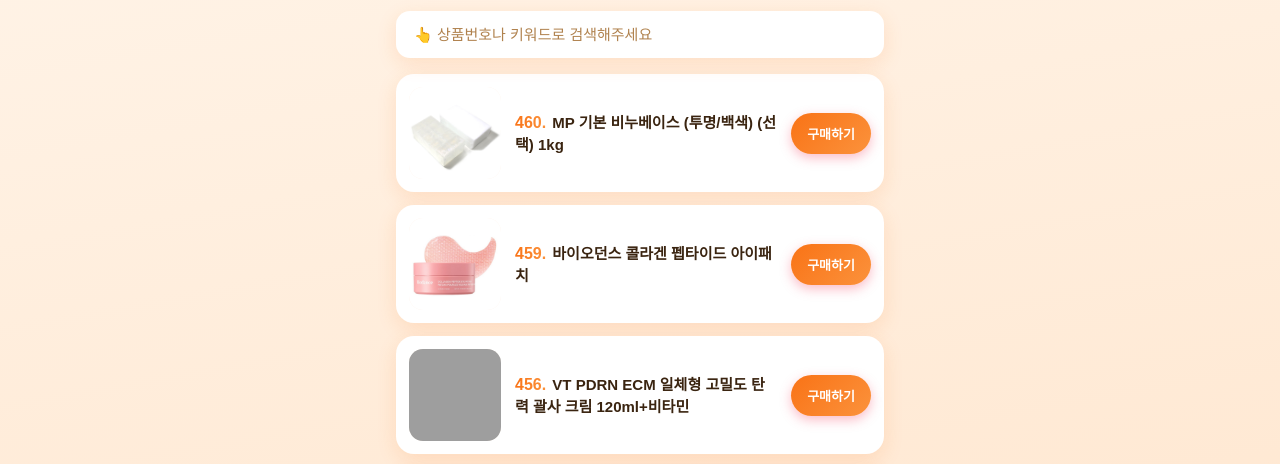
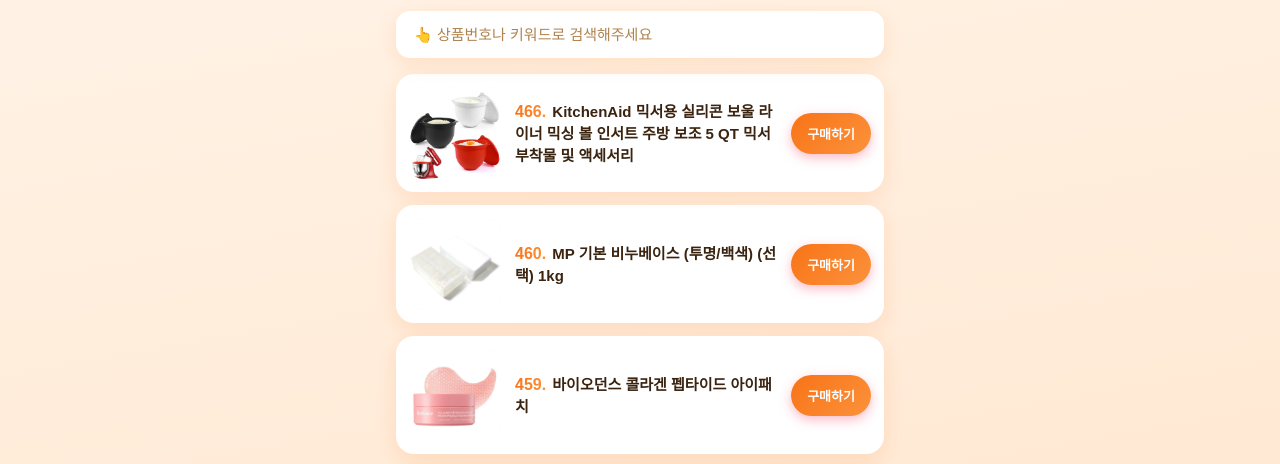
Before and after one commit to shop1649/onshopping, a plain HTML site: page index.html in a window 1280 px wide. Shown: the part 270-734 px from the top of the page. Drawn offline with Linux system fonts and the light colour scheme; grey boxes are pictures that could not be loaded.

Commit message:
상품 갱신 2026-11-28 16:11

```diff
--- a/index.html
+++ b/index.html
@@ -72,6 +72,11 @@ footer{margin-top:28px;text-align:center;font-size:11px;color:var(--sub);line-he
 <div class="notice">이 페이지는 쿠팡 파트너스 활동의 일환으로, 이에 따른 일정액의 수수료를 제공받습니다.</div>
 <input class="search" id="q" type="search" placeholder="👆 상품번호나 키워드로 검색해주세요"
  oninput="for(const c of document.querySelectorAll('.card'))c.style.display=c.dataset.k.includes(this.value.trim().toLowerCase())?'':'none'">
+<a class="card" data-k="466 kitchenaid 믹서용 실리콘 보울 라이너 믹싱 볼 인서트 주방 보조 5 qt 믹서 부착물 및 액세서리" href="https://link.coupang.com/re/AFFSDP?lptag=AF6252943&amp;pageKey=9810172983&amp;itemId=29378938451&amp;vendorItemId=96290746247&amp;traceid=V0-153-0d40fda181941476&amp;requestid=20261128120046850172029959&amp;token=31850C%7CGM&amp;pt=0&amp;slot=4" target="_blank" rel="noopener sponsored">
+  <img class="thumb" src="img/466-d39d464a.jpg" alt="" loading="lazy">
+  <div class="info"><div class="name"><span class="no">466.</span> KitchenAid 믹서용 실리콘 보울 라이너 믹싱 볼 인서트 주방 보조 5 QT 믹서 부착물 및 액세서리</div></div>
+  <span class="btn">구매하기</span>
+</a>
 <a class="card" data-k="460 mp 기본 비누베이스 (투명/백색) (선택) 1kg" href="https://link.coupang.com/re/AFFSDP?lptag=AF6252943&amp;pageKey=5169906226&amp;itemId=7131477230&amp;vendorItemId=71375125199&amp;traceid=V0-153-a6e4fefa4964b12e&amp;clickBeacon=945c2fa0-eaac-11f1-8b18-29b1003ba3ca%7E3&amp;requestid=20261128065036894261529760&amp;token=31850C%7CMIXED&amp;pt=1&amp;slot=1" target="_blank" rel="noopener sponsored">
   <img class="thumb" src="img/460-dbd217fd.jpg" alt="" loading="lazy">
   <div class="info"><div class="name"><span class="no">460.</span> MP 기본 비누베이스 (투명/백색) (선택) 1kg</div></div>
```
